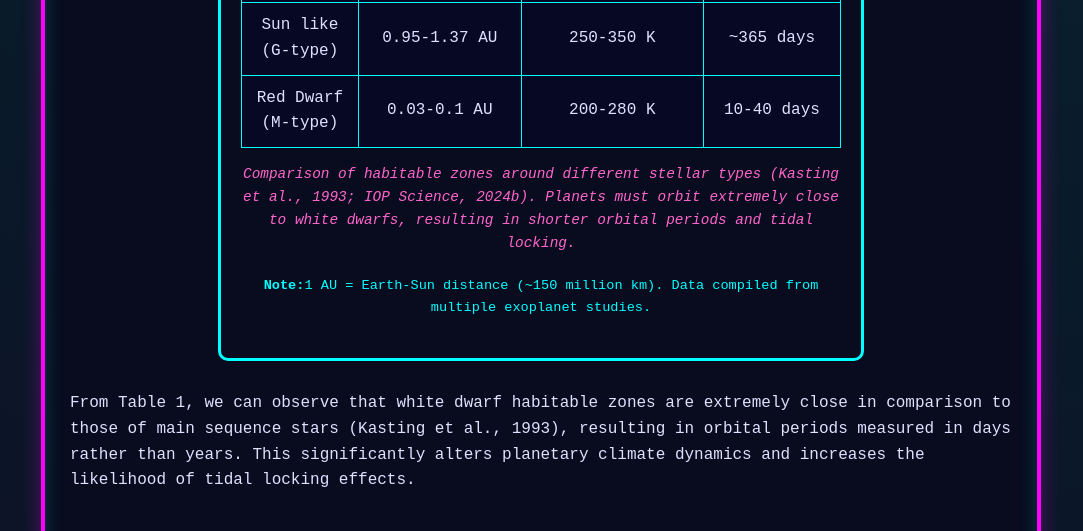
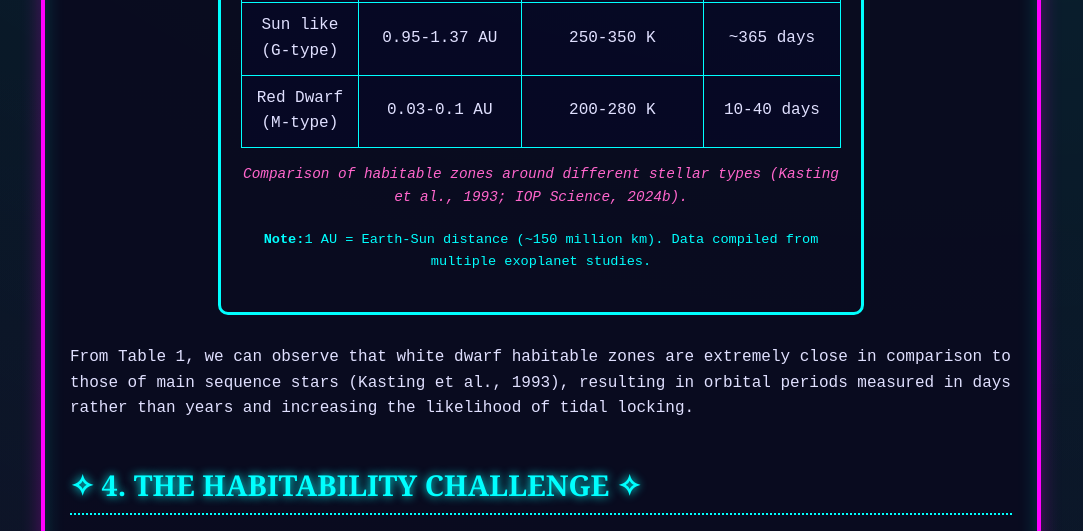
Before and after one commit to EPSFY6950954/FY6950954, a plain HTML site: page index.html in a window 1280 px wide. Shown: the part 2637-3168 px from the top of the page, without its empty margins (99-1182 px from the left). Drawn offline with Linux system fonts and the light colour scheme.

Commit message:
Update index.html
reducing text1

```diff
--- a/index.html
+++ b/index.html
@@ -334,7 +334,7 @@
                         </tr>
                     </table>
                     <p class="table-caption">
-                        <em>Comparison of habitable zones around different stellar types (Kasting et al., 1993; IOP Science, 2024b). Planets must orbit extremely close to white dwarfs, resulting in shorter orbital periods and tidal locking.</em>
+                        <em>Comparison of habitable zones around different stellar types (Kasting et al., 1993; IOP Science, 2024b).</em>
                     </p>
                     <p class="table-note">
                         <strong>Note:</strong>1 AU = Earth-Sun distance (~150 million km). Data compiled from multiple exoplanet studies.
@@ -342,7 +342,7 @@
                 </div>
             </div>
 
-            <p>From Table 1, we can observe that white dwarf habitable zones are extremely close in comparison to those of main sequence stars (Kasting et al., 1993), resulting in orbital periods measured in days rather than years. This significantly alters planetary climate dynamics and increases the likelihood of tidal locking effects.</p>
+            <p>From Table 1, we can observe that white dwarf habitable zones are extremely close in comparison to those of main sequence stars (Kasting et al., 1993), resulting in orbital periods measured in days rather than years and increasing the likelihood of tidal locking.</p>
         </div>
 
         <!-- habitability challenge -->
```
